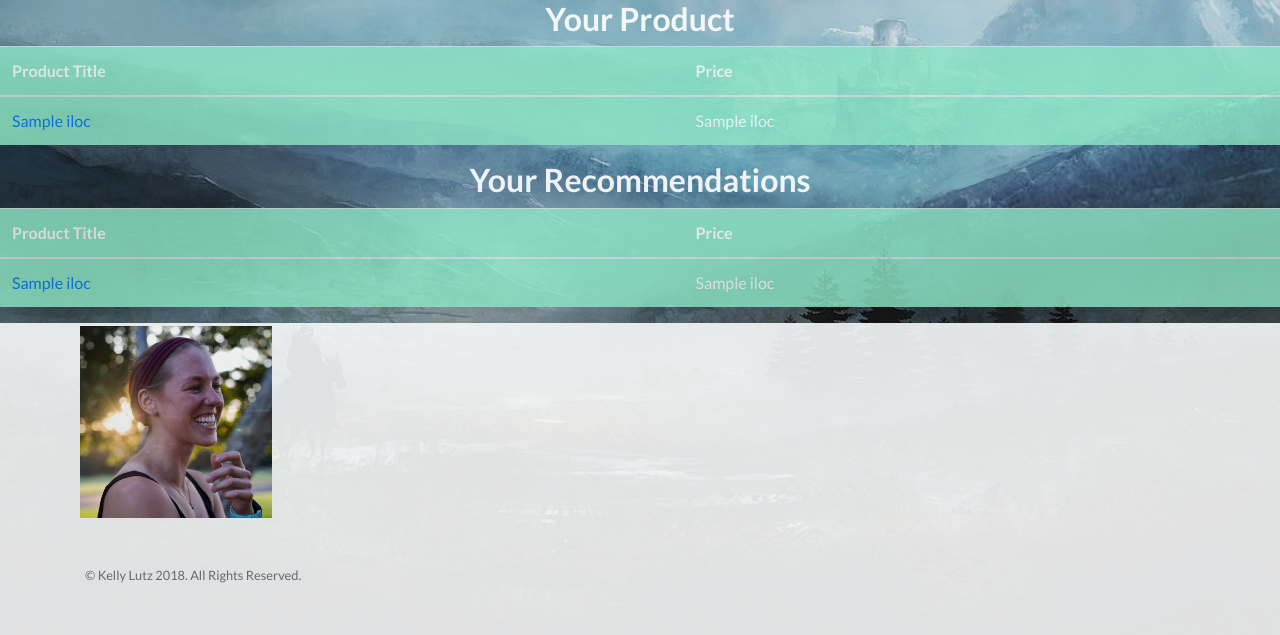
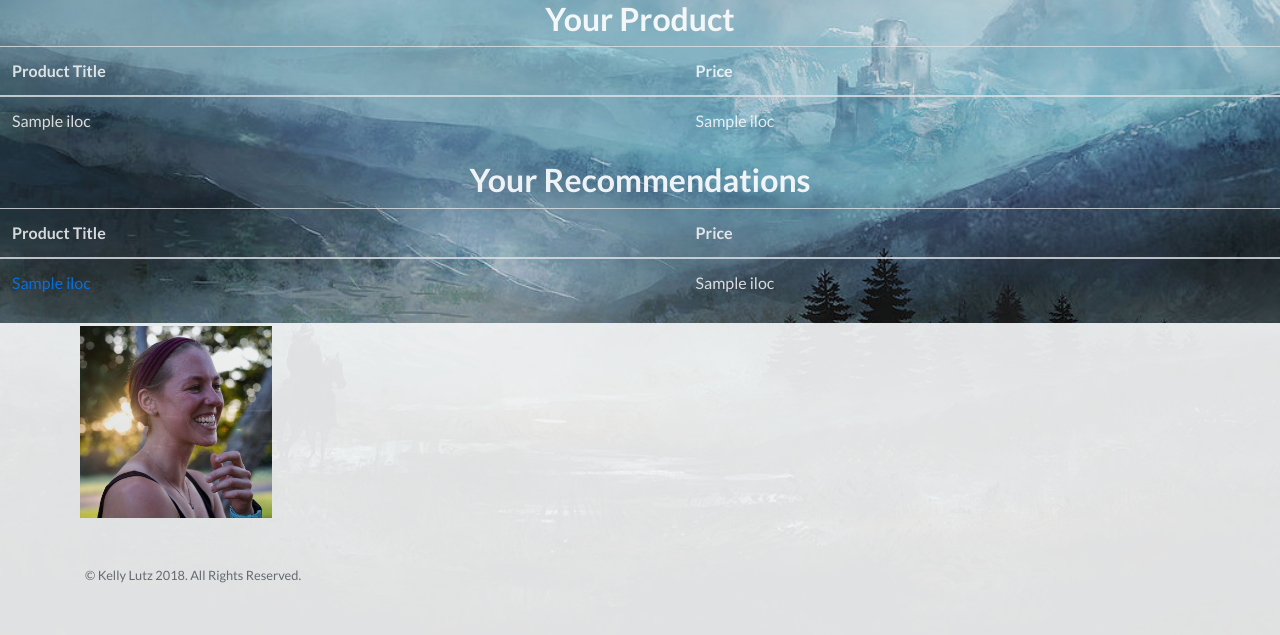
Before and after one commit to klutz4/product_recommender, a Flask app: template app/templates/nlp_recs.html in a window 1280 px wide. Shown: the part 69-704 px from the top of the page. Run offline with Flask 2, Linux system fonts and the light colour scheme; the template is opened without the code that fills it: most values are stand-ins (such as "Sample title", 1, 10 or a date in 2020); parts of the project's set-up code (start-up, migrations or seed data) failed here and were passed over; some libraries are stand-ins or nearby versions.

Commit message:
table edits

```diff
--- a/app/templates/nlp_recs.html
+++ b/app/templates/nlp_recs.html
@@ -44,7 +44,6 @@
   }
   .table {
   color:white;
-  background-color: #8de6c6;
   opacity: .9;
   }
   .title {
@@ -112,7 +111,7 @@
     </tr>
     <tbody>
       <tr>
-        <td><a href={{ df['weblink'].iloc[item_index] }}>{{df['product_title'].iloc[item_index]}}</a></td>
+        <td><a href={{ df['weblink'].iloc[item_index] }} style="color:white">{{df['product_title'].iloc[item_index]}}</a></td>
         <td>{{ df['sale_price'].iloc[item_index] }}</td>
       </tr>
     </tbody>
```
